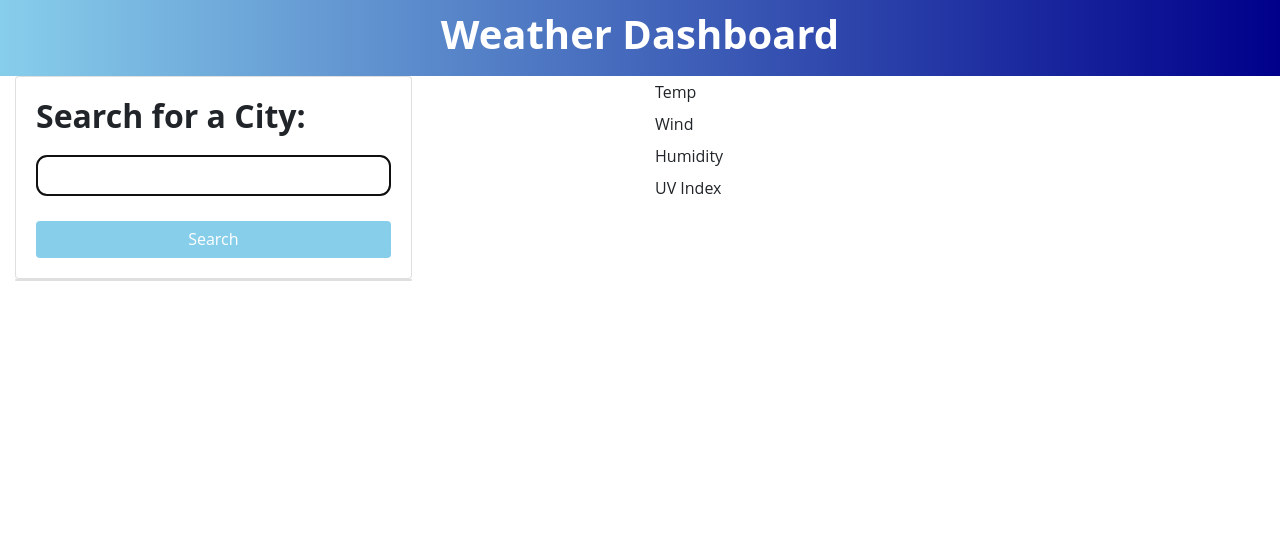
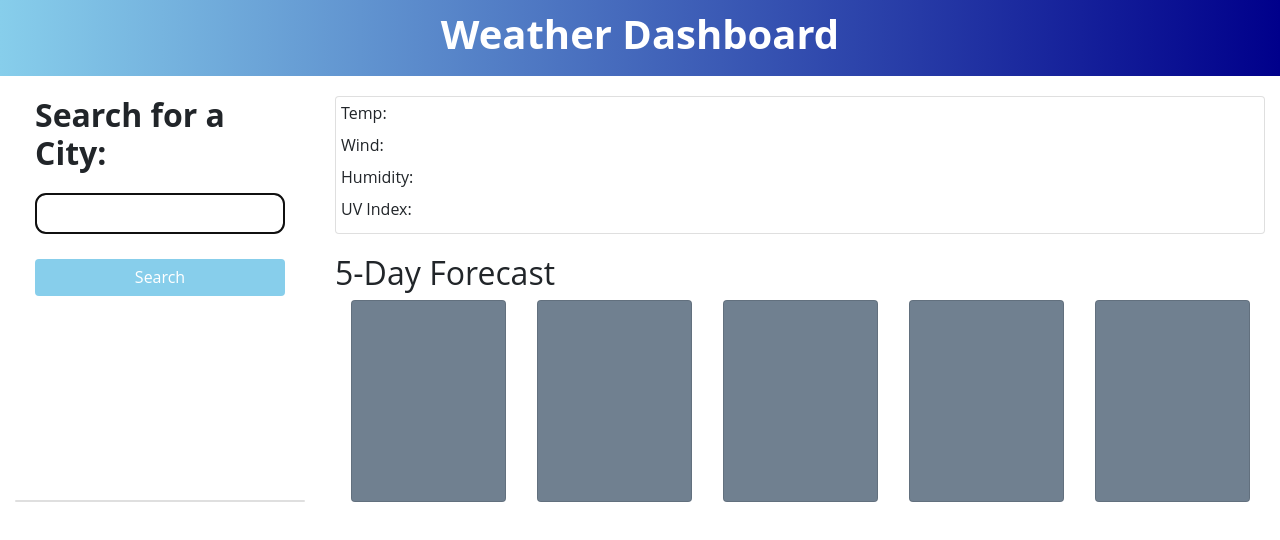
Before and after one commit to kwax17/the-weather, a plain HTML site: page index.html in a window 1280 px wide. Drawn offline with nearby package versions, Linux system fonts and the light colour scheme.

Commit message:
stylstics

```diff
--- a/assets/css/style.css
+++ b/assets/css/style.css
@@ -44,7 +44,24 @@ header h1 {
     color: white;
     margin-top: 5px;
 }
+.current-city {
+    margin-top: 20px;
+}
 
+.forecast {
+    margin-top: 20px;
+}
+
+.current-city p {
+    margin-left: 5px;
+}
+
+.future {
+    background-color: slategray;
+    padding: 100px 20px;
+}
+
+/* positionings */
 .flex-row {
     display: flex;
     flex-wrap: wrap;
@@ -60,10 +77,10 @@ header h1 {
     justify-content: space-between;
 }
 
-/* .justify-space-around {
+ .justify-space-around {
     justify-content: space-around;
 }
-
+/*
 .justify-flex-start {
     justify-content: flex-start
 }
--- a/index.html
+++ b/index.html
@@ -16,35 +16,36 @@
     </header>
 
     <main class="flex-row justify-space-between">
-        <div class="col-4">
-            <div class="card">
+        <div class="col-3 flex-column">
                 <form id="user-form" class="card-body">
                     <h2 class="form-label" id="search-header">Search for a City:</h2>
                     <input type="text" autofocus="true" class="form-input" />
                     <button type="submit" class="btn">Search</button>
                 </form>
+            <!-- container for pop destinations -->
+            <div class="card flex-column" id="most-popular"></div>
+        </div>
+
+        <div class="col-9">
+            <div class="card current-city">
+                <h2 class="city-name"></h2>
+                <p>Temp:</p>
+                <p>Wind:</p>
+                <p>Humidity:</p>
+                <p>UV Index:</p>
             </div>
 
-            <div class="card" id="most-popular"></div>
+            <div class="forecast">
+                <h2>5-Day Forecast</h2>
+                <div class="flex-row justify-space-around">
+                    <div class="col-2 card future"></div>
+                    <div class="col-2 card future"></div>
+                    <div class="col-2 card future"></div>
+                    <div class="col-2 card future"></div>
+                    <div class="col-2 card future"></div>
+                </div>
+            </div>
         </div>
-
-        <div class="col-6">
-            <h2 class="current-city"></h2>
-            <p>Temp</p>
-            <p>Wind</p>
-            <p>Humidity</p>
-            <p>UV Index</p>
-            </div>
     </main>
-
-
-
-    <div class="current-weather">
-
-    </div>
-
-    <div class="week-forecast">
-
-    </div>
 </body>
 </html>
```
